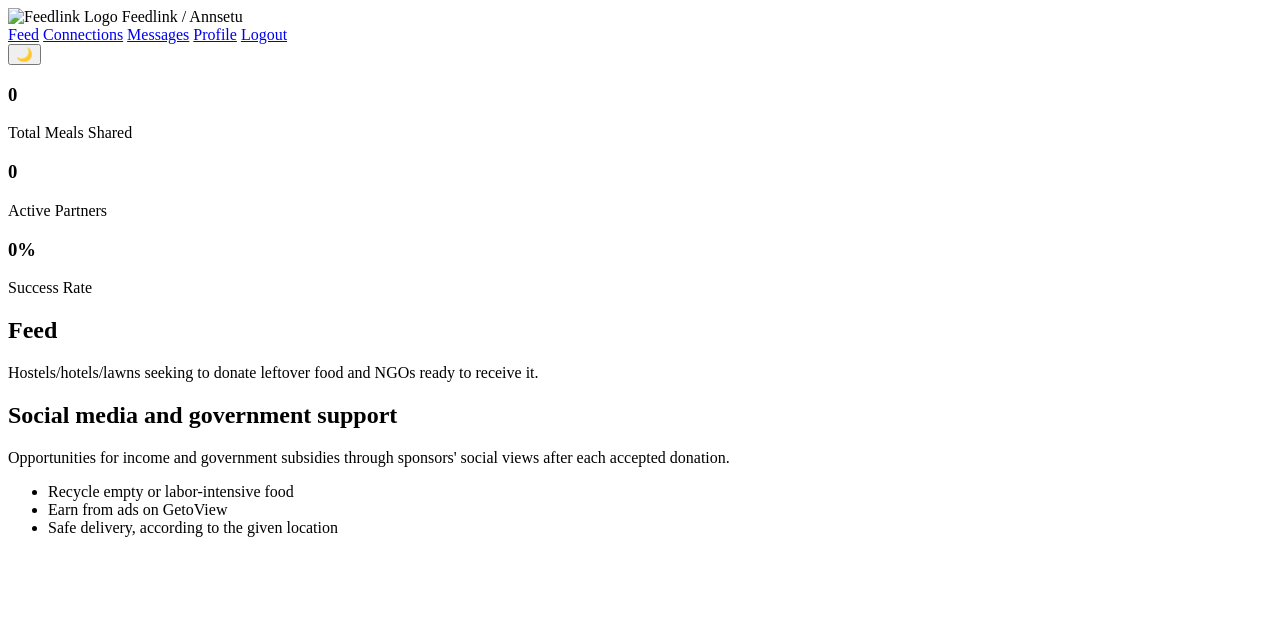
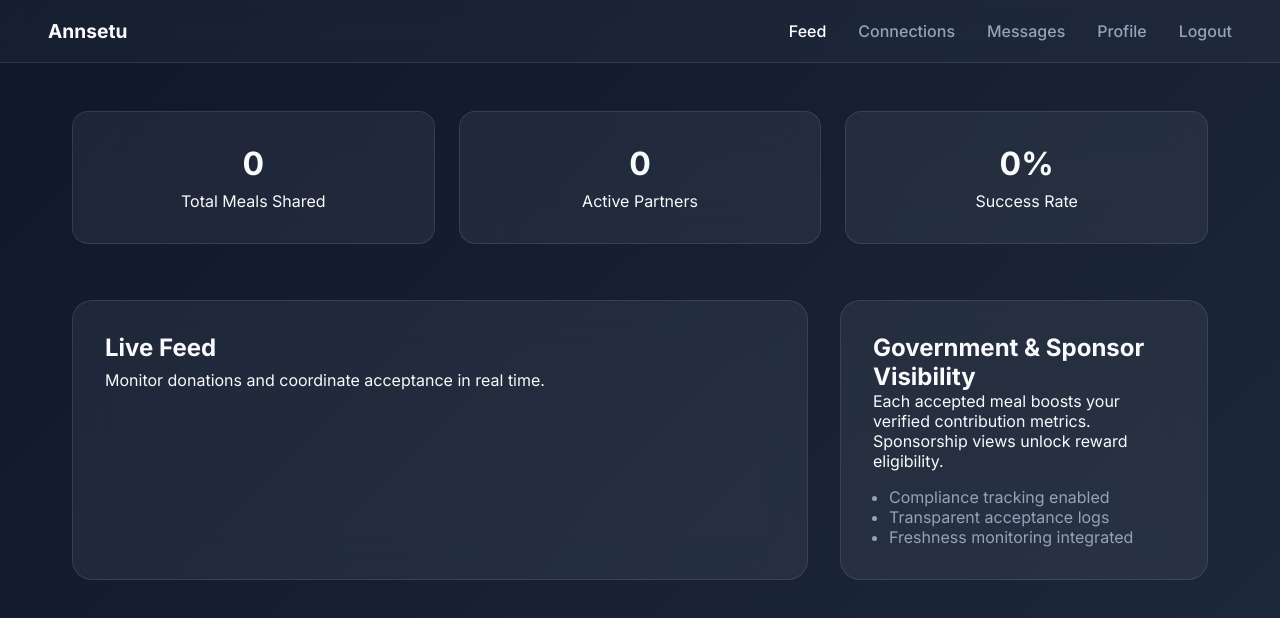
Before and after one commit to prince-git23/PIH2026_TechX, a plain HTML site: page home.html in a window 1280 px wide. Drawn offline with Linux system fonts and the light colour scheme; a script that the page names is missing.

Commit message:
Update home.html for language and layout changes

```diff
--- a/home.html
+++ b/home.html
@@ -1,19 +1,198 @@
 <!DOCTYPE html>
-<html lang="ur">
+<html lang="en">
+<head>
+<meta charset="UTF-8">
+<meta name="viewport" content="width=device-width, initial-scale=1.0">
+<title>FeedLink | Feed Dashboard</title>
 
-<head>
-    <meta charset="UTF-8" />
-    <meta name="viewport" content="width=device-width, initial-scale=1" />
-    <title>FeedLink | Feed</title>
-    <link rel="stylesheet" href="css/style.css" />
+<link href="https://fonts.googleapis.com/css2?family=Inter:wght@400;500;600;700;800&display=swap" rel="stylesheet">
+
+<style>
+:root{
+    --primary:#6366f1;
+    --accent:#8b5cf6;
+    --bg:#0f172a;
+    --card:rgba(255,255,255,0.06);
+    --border:rgba(255,255,255,0.1);
+    --text:#f8fafc;
+    --muted:#94a3b8;
+}
+
+*{
+    margin:0;
+    padding:0;
+    box-sizing:border-box;
+}
+
+body{
+    font-family:'Inter',sans-serif;
+    background:linear-gradient(135deg,#0f172a,#1e293b);
+    color:var(--text);
+    min-height:100vh;
+}
+
+/* NAVBAR */
+.top-nav{
+    display:flex;
+    justify-content:space-between;
+    align-items:center;
+    padding:1.2rem 3rem;
+    border-bottom:1px solid var(--border);
+    background:rgba(255,255,255,0.03);
+    backdrop-filter:blur(12px);
+}
+
+.brand{
+    font-weight:700;
+    font-size:1.2rem;
+}
+
+.nav-links{
+    display:flex;
+    gap:2rem;
+}
+
+.nav-links a{
+    text-decoration:none;
+    color:var(--muted);
+    font-weight:500;
+    transition:0.3s;
+}
+
+.nav-links a:hover,
+.nav-links a[aria-current="page"]{
+    color:white;
+}
+
+.btn{
+    padding:0.5rem 1rem;
+    border-radius:8px;
+    border:1px solid var(--border);
+    background:transparent;
+    color:white;
+    cursor:pointer;
+}
+
+/* PAGE LAYOUT */
+.page-body{
+    max-width:1200px;
+    margin:auto;
+    padding:3rem 2rem;
+    display:grid;
+    grid-template-columns:2fr 1fr;
+    gap:2rem;
+}
+
+/* METRICS */
+.metrics{
+    grid-column:1/3;
+    display:grid;
+    grid-template-columns:repeat(auto-fit,minmax(200px,1fr));
+    gap:1.5rem;
+    margin-bottom:1.5rem;
+}
+
+.metric-card{
+    background:var(--card);
+    border:1px solid var(--border);
+    border-radius:16px;
+    padding:2rem;
+    backdrop-filter:blur(20px);
+    text-align:center;
+    transition:0.3s;
+}
+
+.metric-card:hover{
+    transform:translateY(-5px);
+    box-shadow:0 20px 40px rgba(0,0,0,0.4);
+}
+
+.metric-card h3{
+    font-size:2rem;
+    margin-bottom:0.5rem;
+}
+
+/* FEED PANEL */
+.feed-panel{
+    background:var(--card);
+    border:1px solid var(--border);
+    border-radius:20px;
+    padding:2rem;
+    backdrop-filter:blur(20px);
+}
+
+.feed-panel h1{
+    margin-bottom:0.5rem;
+}
+
+/* FEED ITEMS (rendered by JS) */
+.feed-item{
+    margin-top:1.5rem;
+    padding:1.5rem;
+    border-radius:14px;
+    border:1px solid var(--border);
+    background:rgba(255,255,255,0.04);
+    transition:0.3s;
+}
+
+.feed-item:hover{
+    transform:translateY(-4px);
+    box-shadow:0 15px 35px rgba(0,0,0,0.4);
+}
+
+.feed-meta{
+    margin:0.7rem 0;
+    color:var(--muted);
+    font-size:0.9rem;
+    display:flex;
+    flex-wrap:wrap;
+    gap:1rem;
+}
+
+.feed-actions{
+    margin-top:1rem;
+    display:flex;
+    gap:1rem;
+    align-items:center;
+}
+
+.btn.primary{
+    background:linear-gradient(90deg,#6366f1,#8b5cf6);
+    border:none;
+}
+
+.btn.secondary{
+    background:transparent;
+}
+
+/* POLICY CARD */
+.policy-card{
+    background:var(--card);
+    border:1px solid var(--border);
+    border-radius:20px;
+    padding:2rem;
+    backdrop-filter:blur(20px);
+}
+
+.policy-card ul{
+    margin-top:1rem;
+    padding-left:1rem;
+    color:var(--muted);
+}
+
+/* RESPONSIVE */
+@media(max-width:1000px){
+    .page-body{
+        grid-template-columns:1fr;
+    }
+}
+</style>
 </head>
 
 <body>
+
 <nav class="top-nav">
-        <div class="brand">
-            <img src="assets/images/brand-logo.svg" alt="Feedlink Logo" />
-            <span>Feedlink / Annsetu</span>
-        </div>
+    <div class="brand">Annsetu</div>
     <div class="nav-links">
         <a href="home.html" aria-current="page">Feed</a>
         <a href="connections.html">Connections</a>
@@ -21,10 +200,10 @@
         <a href="profile.html">Profile</a>
         <a href="index.html">Logout</a>
     </div>
-        <button id="themeToggle" class="btn secondary">🌙</button>
 </nav>
 
 <main class="page-body">
+
     <section class="metrics">
         <div class="metric-card">
             <h3 id="totalMeals">0</h3>
@@ -39,29 +218,31 @@
             <p>Success Rate</p>
         </div>
     </section>
+
     <section class="feed-panel">
         <header>
-                <h1>Feed</h1>
-                <p>Hostels/hotels/lawns seeking to donate leftover food and NGOs ready to receive it.</p>
+            <h1>Live Feed</h1>
+            <p>Monitor donations and coordinate acceptance in real time.</p>
         </header>
-            <div id="feedContainer" class="feed-list" aria-live="polite"></div>
+        <div id="feedContainer" class="feed-list"></div>
     </section>
 
     <aside class="policy-card">
-            <h2>Social media and government support</h2>
+        <h2>Government & Sponsor Visibility</h2>
         <p>
-                Opportunities for income and government subsidies through sponsors' social views after each accepted
-                donation.
+            Each accepted meal boosts your verified contribution metrics.
+            Sponsorship views unlock reward eligibility.
         </p>
         <ul>
-                <li>Recycle empty or labor-intensive food</li>
-                <li>Earn from ads on GetoView</li>
-                <li>Safe delivery, according to the given location</li>
+            <li>Compliance tracking enabled</li>
+            <li>Transparent acceptance logs</li>
+            <li>Freshness monitoring integrated</li>
         </ul>
     </aside>
+
 </main>
 
 <script type="module" src="js/feed.js"></script>
+
 </body>
-
 </html>
```
Lines whose indentation alone changed are shown as unchanged.
